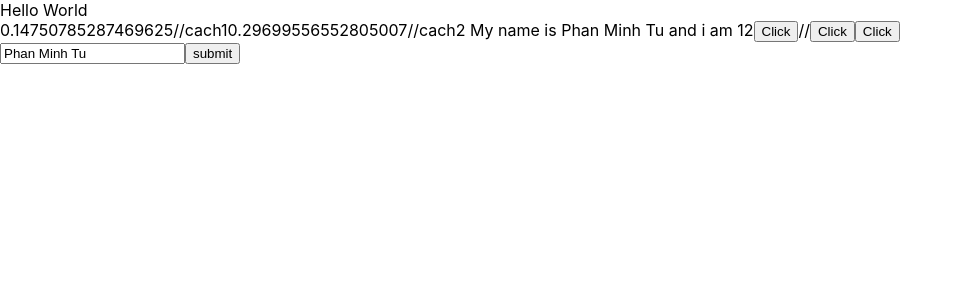
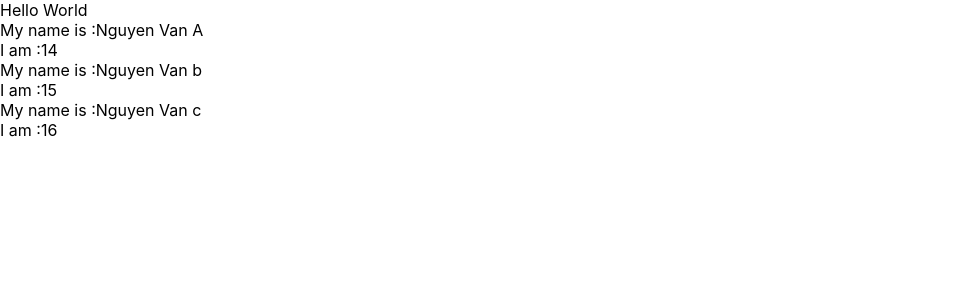
Before and after one commit to minhtuphan1804/Demo_React, a React (Create React App) app in the folder my-app/: page / in a window 1280 px wide. Shown: the top 300 px of the page, without its empty margins (0-963 px from the left). Built offline with nearby package versions, Linux system fonts and the light colour scheme.

Commit message:
thao tac du lieu trong list voi props

```diff
--- /dev/null
+++ b/my-app/src/component/DisplayInfor.js
@@ -0,0 +1,34 @@
+import React from "react";
+
+class DisplayInfor extends React.Component {
+    render() {
+        console.log(this.props);
+        const { listUsers } = this.props;
+        console.log(listUsers);
+        return (
+            //props=> viet tat properties
+
+            <div>
+                {listUsers.map((user) => {
+                    return (
+                        <div key={user.id}>
+
+
+                            <div>My name is :{user.name} </div>
+                            <div>I am  :{user.age} </div>
+
+
+                        </div>
+                    )
+                })}
+
+
+
+            </div>
+        )
+
+
+    }
+
+}
+export default DisplayInfor;
--- a/my-app/src/component/Mycomponent.js
+++ b/my-app/src/component/Mycomponent.js
@@ -1,63 +1,85 @@
 // class component
 //function component
 import React from 'react';
+import UserInfo from './UserInfo';
+import DisplayInfor from './DisplayInfor';
 class myComponent extends React.Component {
+
     //JSX
 
     state = {
-        name: 'Phan Minh Tu',
-        age: 12,
-        address: 'Ha Noi'
+        listUsers: [
+            { id: 1, name: "Nguyen Van A", age: 14 },
+            { id: 2, name: "Nguyen Van b", age: 15 },
+
+            { id: 3, name: "Nguyen Van c", age: 16 },
+
+        ]
     };
-    handleClick = (event) => {
-        console.log(this.state);
-        console.log("Random: ", Math.floor((Math.random() * 100) + 1));
-        var a = Math.floor((Math.random() * 100) + 1)
+    // handleClick = (event) => {
+    //     console.log(this.state);
+    //     console.log("Random: ", Math.floor((Math.random() * 100) + 1));
+    //     var a = Math.floor((Math.random() * 100) + 1)
 
-        this.setState({
-            name: 'Tu',
-            age: a
-        })
+    //     this.setState({
+    //         name: 'Tu',
+    //         age: a
+    //     })
 
-    }//set state
-    handleOnMouseOver(event) {
-        console.log("Yes");
-        console.log(event);
+    // }//set state
+    // handleOnMouseOver(event) {
+    //     console.log("Yes");
+    //     console.log(event);
 
-    }
-    handleOnchange = (event) => {
-        this.setState({
-            name: event.target.value
-        })
-        console.log(event.target.value);
+    // }
+    // handleOnchange = (event) => {
+    //     this.setState({
+    //         name: event.target.value
 
-    }
-    handleClickButton = (event) => {
-        console.log(this.state);
-    }
-    handleOnSubmit = (event) => {
-        event.preventDefault();
-        alert('ok');
-    }
+    //     })
+    //     console.log(event.target.value);
+
+    // }
+    // handleOnchange1 = (event) => {
+    //     this.setState({
+    //         age: event.target.value
+
+    //     })
+    //     console.log(event.target.value);
+
+    // }
+    // handleClickButton = (event) => {
+    //     console.log(this.state);
+    // }
+    // handleOnSubmit = (event) => {
+    //     event.preventDefault();
+    //     alert('ok');
+    // }
     render() {
-        var nb = Math.random();//cach1
+        var nb = Math.random();
         return (
             <div>
-                {nb}//cach1
+                {/* {nb}
                 {Math.random()}
-                //cach2
 
-                My name is {this.state.name} and i am {this.state.age}
+
+
+                My name is {this.state.name} and i am {this.state.age} years old
                 <button onClick={this.handleClick}>Click</button>
-                //<button onClick={(event) => { this.handleClick(event) }}>Click</button>
+                <button onClick={(event) => { this.handleClick(event) }}>Click</button>
 
                 <button onMouseOver={this.handleOnMouseOver}>Click</button>
 
                 <form onSubmit={(event) => { this.handleOnSubmit(event) }} >
                     <input type='text' value={this.state.name} onChange={(event) => { this.handleOnchange(event) }}></input>
+                    <input type='text' value={this.state.age} onChange={(event) => { this.handleOnchange1(event) }}></input>
+
                     <button type='submit' >submit</button>
                 </form>
 
+                <UserInfo></UserInfo> */}
+
+                <DisplayInfor listUsers={this.state.listUsers} ></DisplayInfor>
 
             </div>
         );
--- /dev/null
+++ b/my-app/src/component/UserInfo.js
@@ -0,0 +1,10 @@
+import React from 'react';
+
+class UserInfo extends React.Component {
+    render() {
+        return (
+            <div>I am </div>
+        )
+    }
+}
+export default UserInfo;
```
